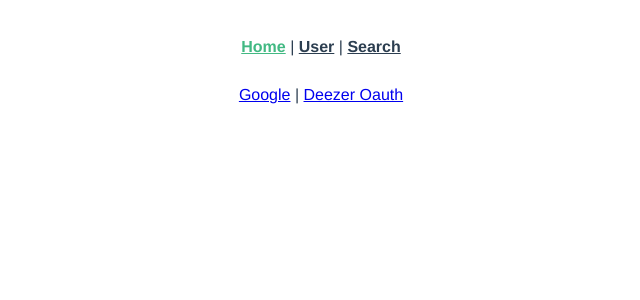
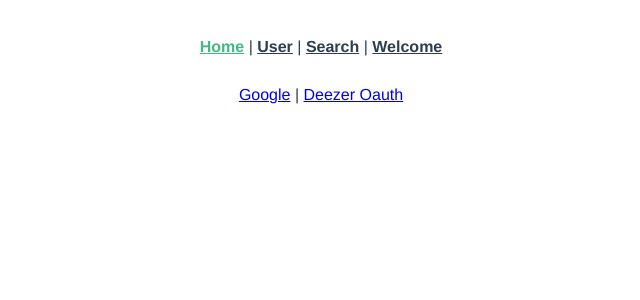
Before and after one commit to omputle/music-room, a Vue app in the folder client/: page / in a window 1280 px wide. Shown: the top 300 px of the page, without its empty margins (319-959 px from the left). Built offline with nearby package versions, Linux system fonts and the light colour scheme.

Commit message:
added welcome page route

```diff
--- a/client/src/App.vue
+++ b/client/src/App.vue
@@ -1,10 +1,13 @@
 <template>
+<div>
   <div id="nav">
     <router-link to="/">Home</router-link> |
     <router-link to="/u/ksefeane">User</router-link> |
-    <router-link to='/search'>Search</router-link>
+    <router-link to='/search'>Search</router-link> |
+    <router-link to='/welcome'>Welcome</router-link>
   </div>
   <router-view/>
+</div>
 </template>
 
 <style>
```
